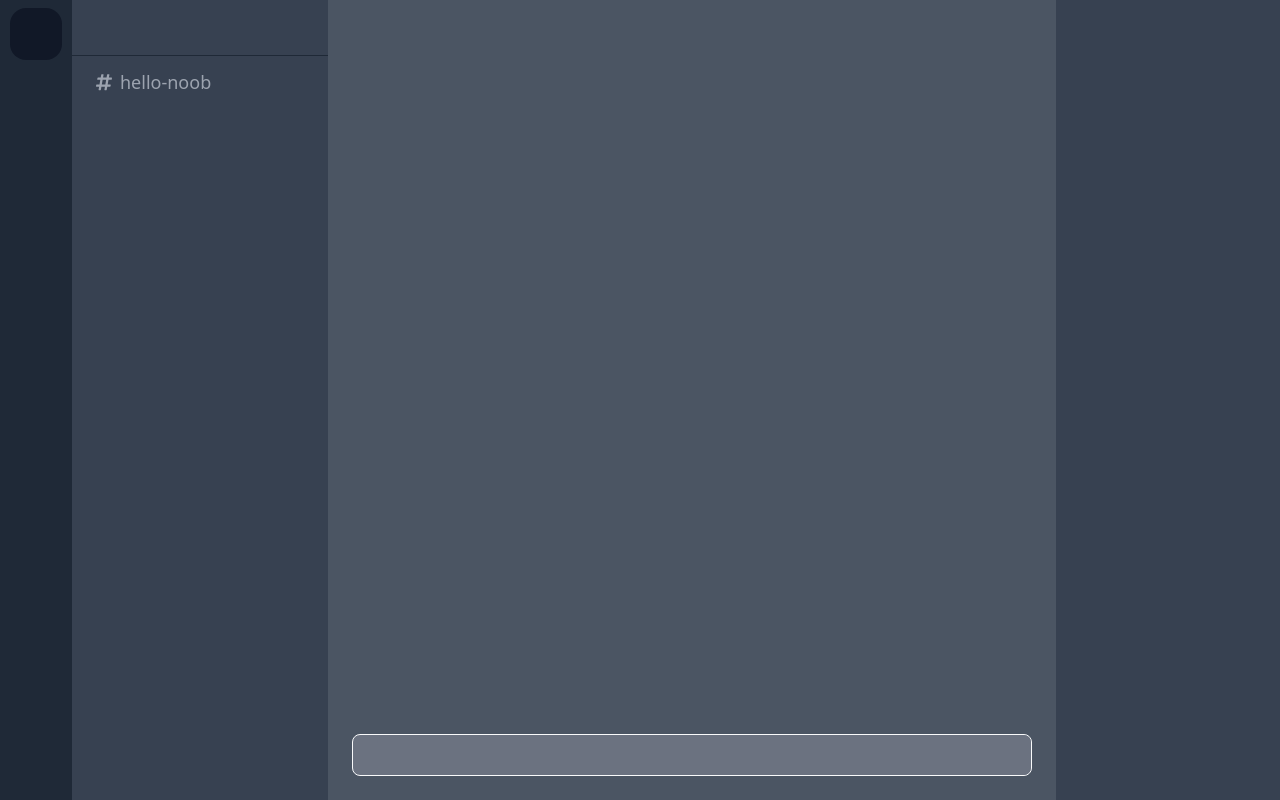
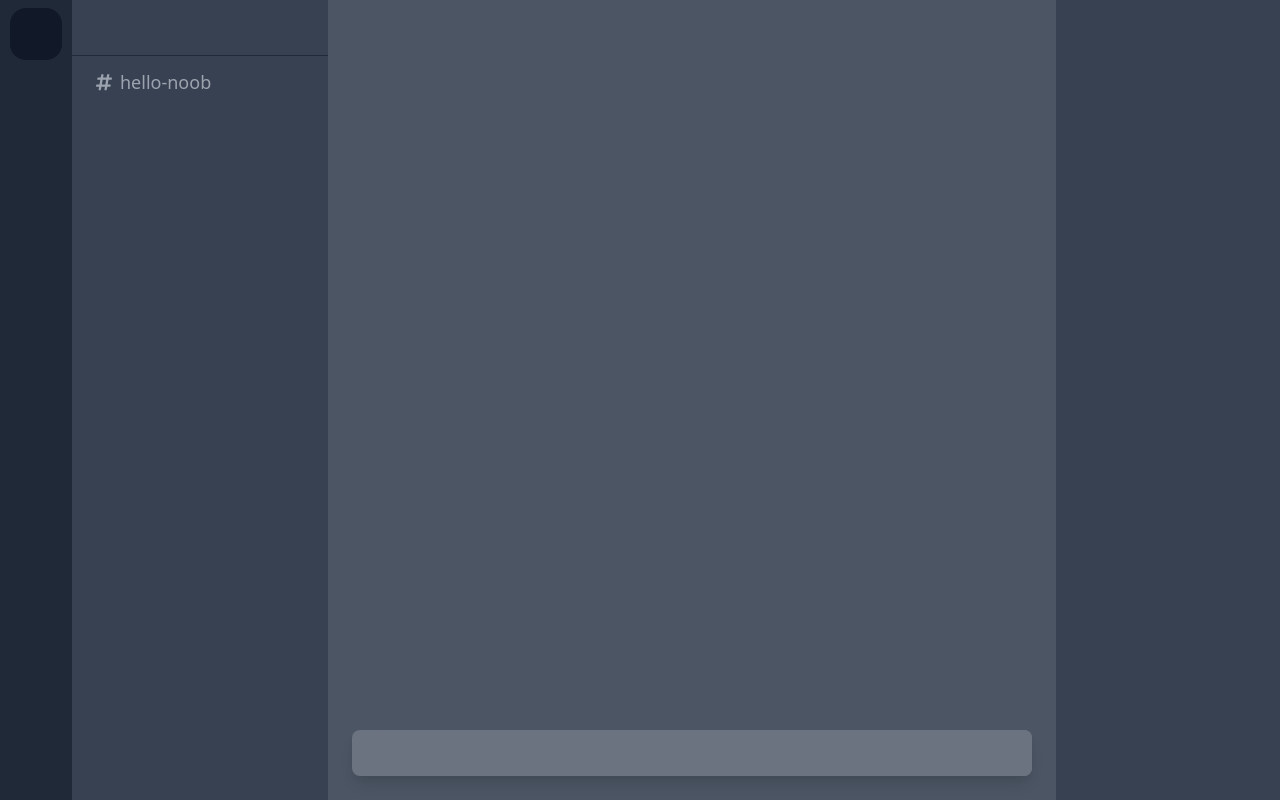
Before and after one commit to Les-Laboratoires/labchat-client, a Svelte app: page / in a window 1280 px wide. Built offline with nearby package versions, Linux system fonts and the light colour scheme.

Commit message:
refactor: update chatInput style

```diff
--- a/src/components/Chat/ChatInput.svelte
+++ b/src/components/Chat/ChatInput.svelte
@@ -3,16 +3,21 @@ Contient un input text.
 Contient un emoji/gif picker et un embed maker.
 -->
 <script lang="ts">
-    let message: string = "";
+  let message: string = ""
 </script>
 
 <div class="px-6 w-full">
-    <div class="w-full    bg-gray-500    rounded-lg border border-2 border-gray-50    flex items-center">
-
-        <div class="mx-3"></div>
-        <input aria-label="Send a message" class="py-2    rounded-lg    bg-gray-500    text-gray-50    flex-grow  focus:outline-none"
-               bind:value={message} type="text">
-        <div class="flex"></div>
-
-    </div>
+  <div
+    class="w-full    bg-gray-500    rounded-lg     shadow-lg   flex items-center">
+    <div class="mx-3"> </div>
+    <input
+      aria-label="Send a message"
+      aria-multiline="true"
+      spellcheck="true"
+      class="py-3     rounded-lg    bg-gray-500    text-gray-50    flex-grow  focus:outline-none  break-words whitespace-pre-wrap leading-relaxed align-middle"
+      bind:value={message}
+      type="text"
+      style="line-height: 0.5rem"/>
+    <div class="flex"> </div>
+  </div>
 </div>
```
